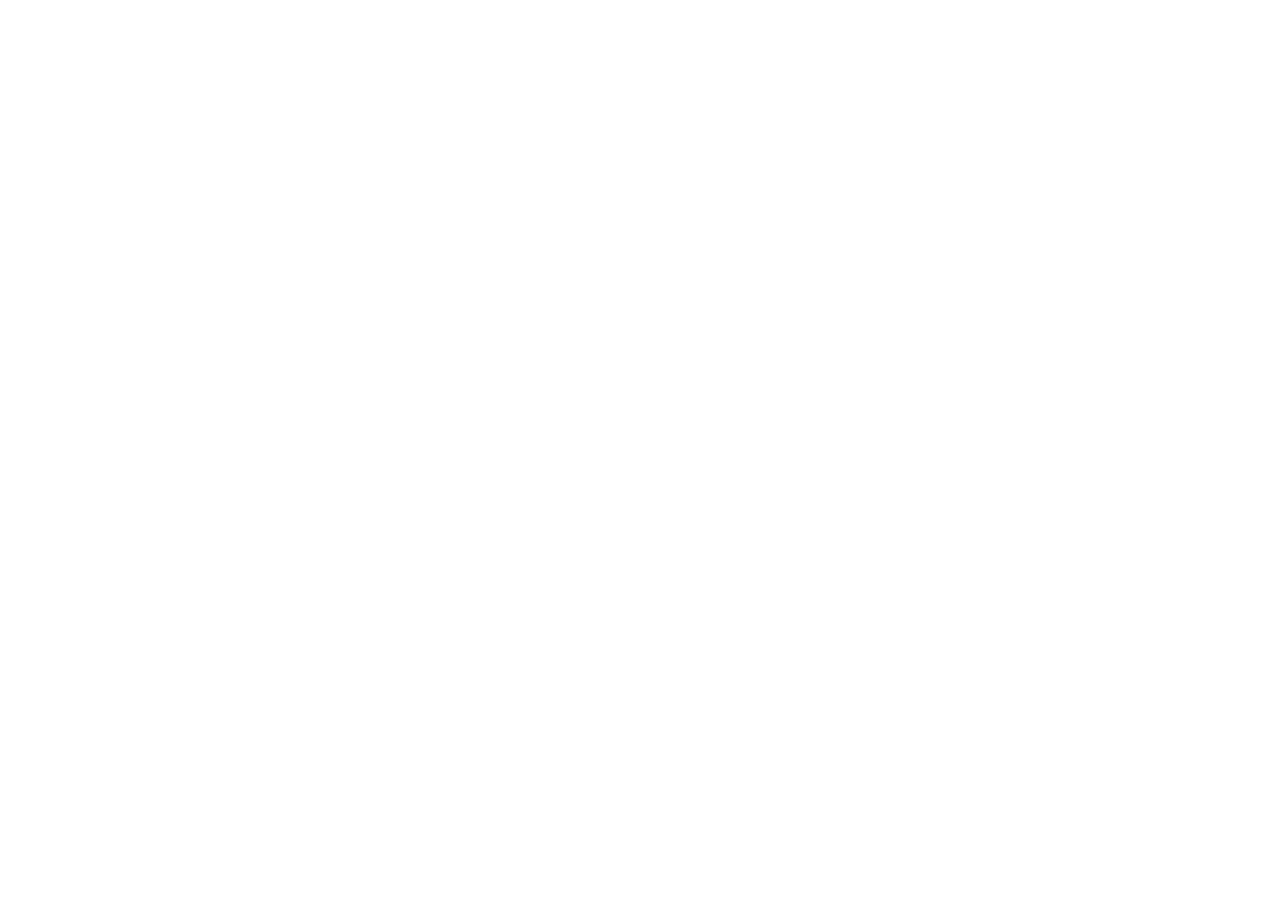
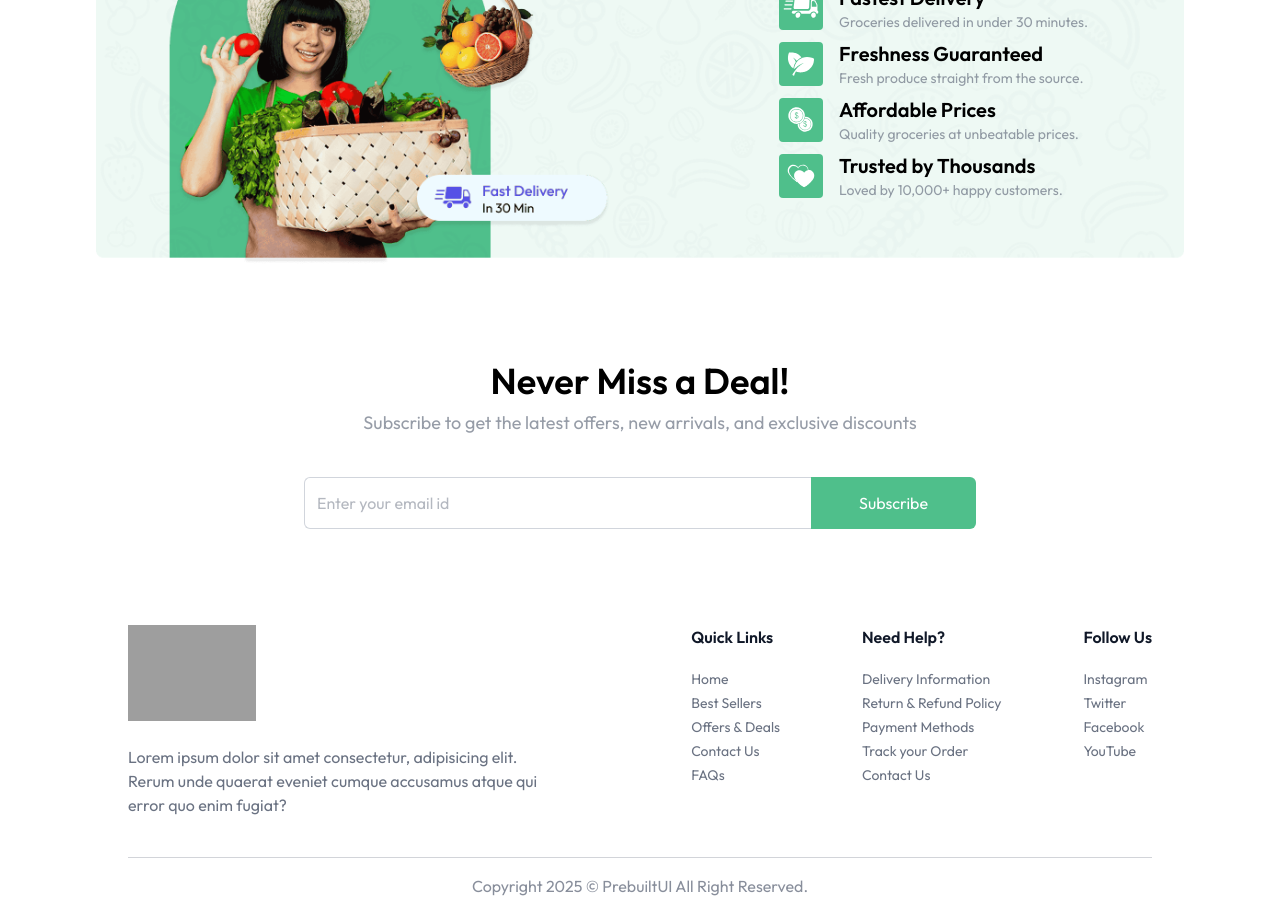
Before and after one commit to x0ankit/dailybasket_MERN_Project, a React (Vite) app in the folder frontend/: page / in a window 1280 px wide. Shown: the part 740-1654 px from the top of the page. Before the commit the page ends 800 px from the top, so only its background shows below. Built offline with nearby package versions, Linux system fonts and the light colour scheme; grey boxes are pictures that could not be loaded.

Commit message:
bottom banner ,footer,newsletter

```diff
--- a/frontend/src/App.jsx
+++ b/frontend/src/App.jsx
@@ -2,6 +2,7 @@
 import "./App.css";
 import Navbar from "./components/Navbar";
 import Home from "./pages/Home";
+import Footer from "./components/Footer";
 
 const App = () => {
   const isSellerPath = useLocation().pathname.includes("seller")
@@ -14,6 +15,7 @@
           <Route path="/" element={<Home/>}/>
         </Routes>
       </div>
+      {!isSellerPath && <Footer/>}
     </div>
   );
 };
--- /dev/null
+++ b/frontend/src/components/BottomBanner.jsx
@@ -0,0 +1,27 @@
+import React from 'react'
+import {assets, features} from '../assets/assets'
+
+const BottomBanner = () => {
+  return (
+    <div className='relative mt-24'>
+        <img src={assets.bottom_banner_image} alt="banner" className='w-full hidden md:block' />
+        <img src={assets.bottom_banner_image_sm} alt="banner" className='w-full md:hidden' />
+        <div className='absolute inset-0 flex flex-col items-center md:items-end md:justify-center pt-16 md:pt-0 md:pr-24'>
+        <div>
+        <h1 className='text-2xl md:text-3xl font-semibold text-primary mb-6'> why  we  are the Best?</h1>
+        {features.map((feature,index)=>(
+            <div key={index} className='flex items-center gap-4 mt-2'>
+                <img src={feature.icon} alt={feature.title} className='md:w-11 w-9' />
+                <div>
+                <h3 className='text-lg md:text-xl font-semibold'>{feature.title}</h3>
+                <p className='text-gray-500/70 text-xs md:text-sm'>{feature.description}</p>
+                </div>
+            </div>
+        ))}
+    </div>
+ </div>
+</div>
+  )
+}
+
+export default BottomBanner
--- /dev/null
+++ b/frontend/src/components/Footer.jsx
@@ -0,0 +1,46 @@
+const Footer = () => {
+    const linkSections = [
+        {
+            title: "Quick Links",
+            links: ["Home", "Best Sellers", "Offers & Deals", "Contact Us", "FAQs"]
+        },
+        {
+            title: "Need Help?",
+            links: ["Delivery Information", "Return & Refund Policy", "Payment Methods", "Track your Order", "Contact Us"]
+        },
+        {
+            title: "Follow Us",
+            links: ["Instagram", "Twitter", "Facebook", "YouTube"]
+        }
+    ];
+
+    return (
+        <div className="px-6 md:px-16 lg:px-24 xl:px-32">
+            <div className="flex flex-col md:flex-row items-start justify-between gap-10 py-10 border-b border-gray-500/30 text-gray-500">
+                <div>
+                    <img className="w-34 md:w-32" src="https://raw.githubusercontent.com/prebuiltui/prebuiltui/main/assets/dummyLogo/dummyLogoColored.svg" alt="dummyLogoColored" />
+                    <p className="max-w-[410px] mt-6">Lorem ipsum dolor sit amet consectetur, adipisicing elit. Rerum unde quaerat eveniet cumque accusamus atque qui error quo enim fugiat?</p>
+                </div>
+                <div className="flex flex-wrap justify-between w-full md:w-[45%] gap-5">
+                    {linkSections.map((section, index) => (
+                        <div key={index}>
+                            <h3 className="font-semibold text-base text-gray-900 md:mb-5 mb-2">{section.title}</h3>
+                            <ul className="text-sm space-y-1">
+                                {section.links.map((link, i) => (
+                                    <li key={i}>
+                                        <a href="#" className="hover:underline transition">{link}</a>
+                                    </li>
+                                ))}
+                            </ul>
+                        </div>
+                    ))}
+                </div>
+            </div>
+            <p className="py-4 text-center text-sm md:text-base text-gray-500/80">
+                Copyright 2025 © PrebuiltUI All Right Reserved.
+            </p>
+        </div>
+    );
+};
+
+export default Footer;
--- /dev/null
+++ b/frontend/src/components/NewsLetter.jsx
@@ -0,0 +1,24 @@
+const NewsLetter = () => {
+
+    return (
+        <div className="flex flex-col items-center justify-center text-center space-y-2 mt-24 pb-14" >
+            <h1 className="md:text-4xl text-2xl font-semibold">Never Miss a Deal!</h1>
+            <p className="md:text-lg text-gray-500/70 pb-8">
+                Subscribe to get the latest offers, new arrivals, and exclusive discounts
+            </p>
+            <form className="flex items-center justify-between max-w-2xl w-full md:h-13 h-12">
+                <input
+                    className="border border-gray-300 rounded-md h-full border-r-0 outline-none w-full rounded-r-none px-3 text-gray-500"
+                    type="text"
+                    placeholder="Enter your email id"
+                    required
+                />
+                <button type="submit" className="md:px-12 px-8 h-full text-white bg-primary hover:bg-primary-dull transition-all cursor-pointer rounded-md rounded-l-none">
+                    Subscribe
+                </button>
+            </form>
+        </div>
+    )
+}
+
+export default NewsLetter
--- a/frontend/src/pages/Home.jsx
+++ b/frontend/src/pages/Home.jsx
@@ -1,10 +1,14 @@
 import React from 'react'
 import MainBanner from '../context/MainBanner'
+import BottomBanner from '../components/BottomBanner'
+import NewsLetter from '../components/NewsLetter'
 
 const Home = () => {
   return (
    <div className='mt-10' >
     <MainBanner/>
+    <BottomBanner/>
+    <NewsLetter/>
    </div>
   )
 }
```
